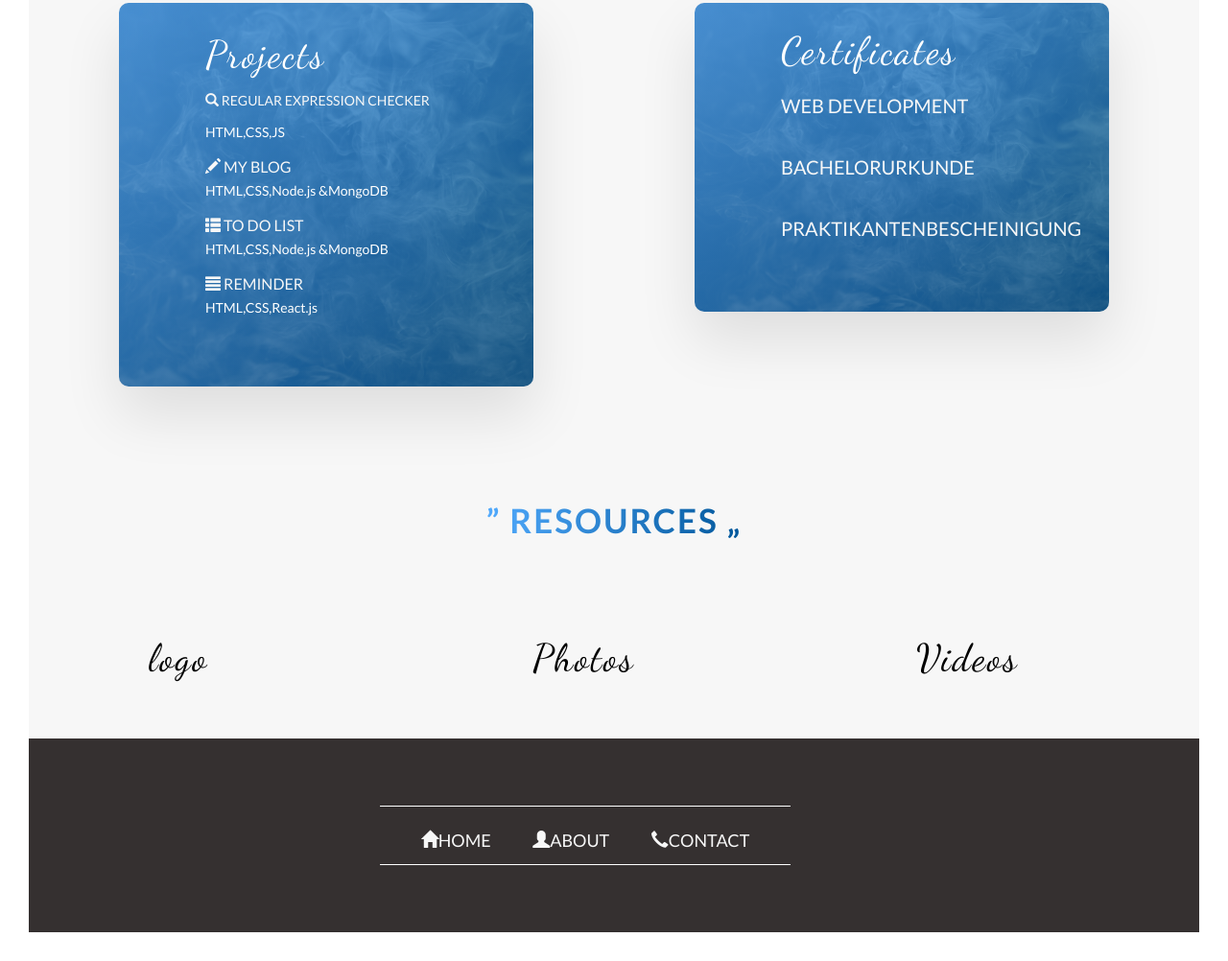
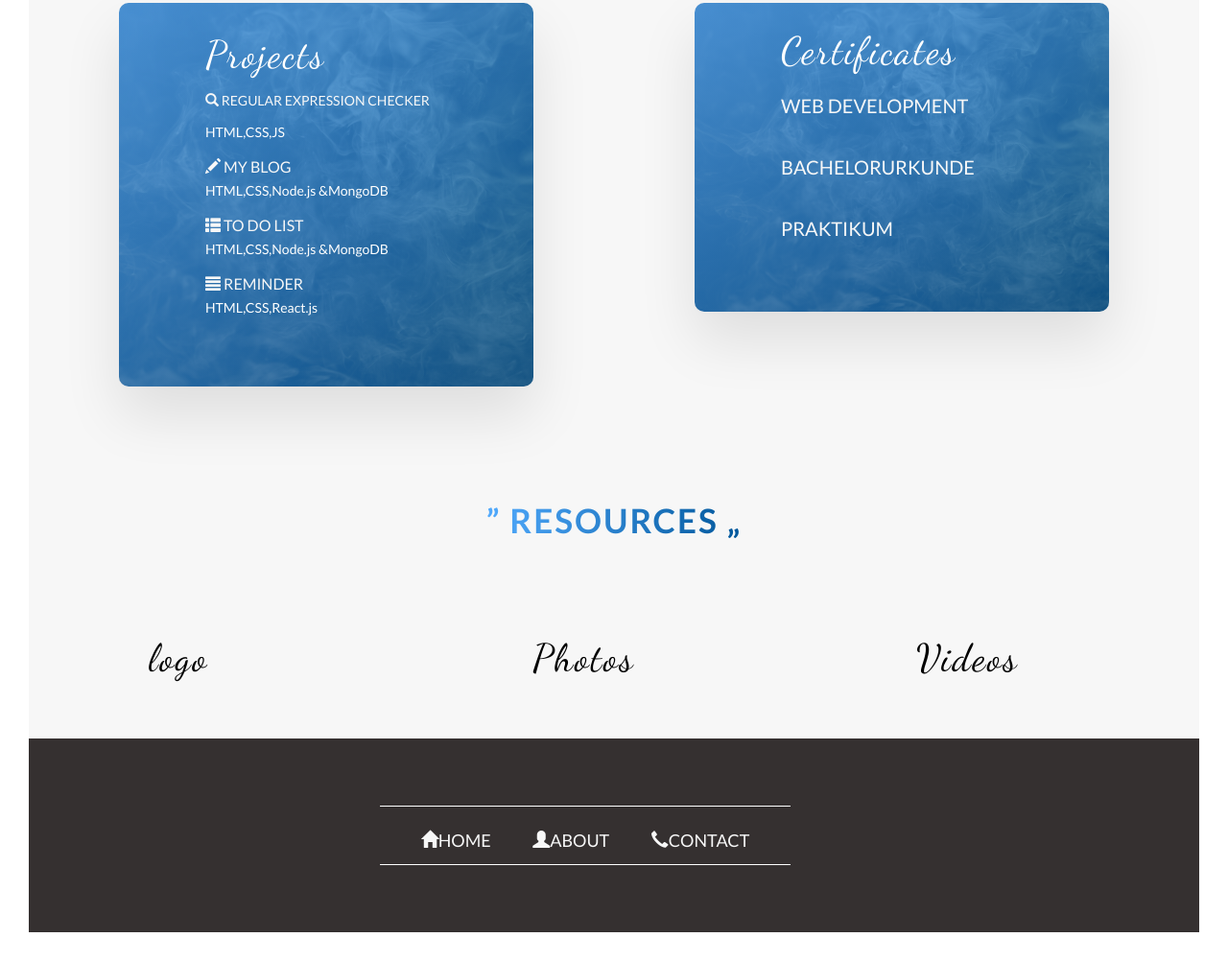
Before and after one commit to munzer9/MY-CV, a plain HTML site: page about.html in a window 1280 px wide. Shown: the part 1884-2886 px from the top of the page at 96% size. Drawn offline with nearby package versions, Linux system fonts and the light colour scheme.

Commit message:
Update about.html

```diff
--- a/about.html
+++ b/about.html
@@ -213,7 +213,7 @@
                             </p>
 
                             <p class="paragraph-11">
-                                <a href="#popuph1" class="project" >Praktikantenbescheinigung </a>
+                                <a href="#popuph1" class="project" >praktikum</a>
 
                             </p>
 
```
